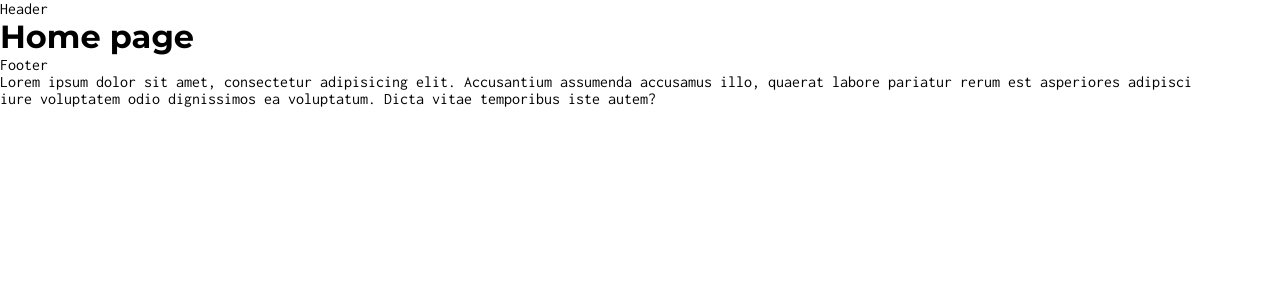
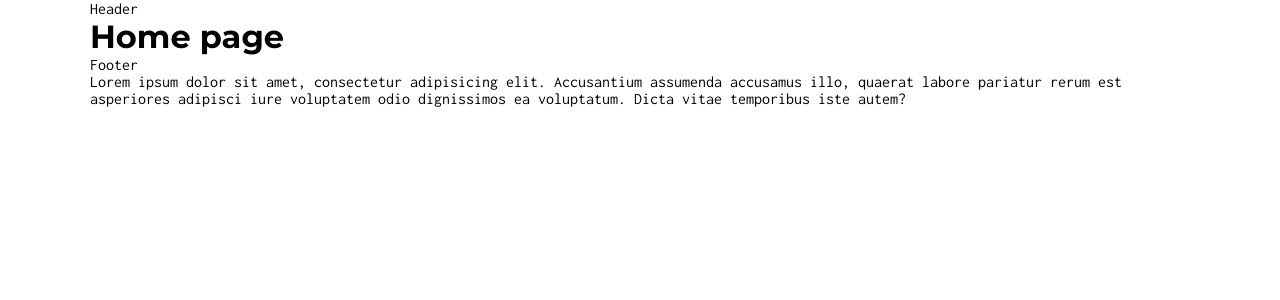
Before and after one commit to tetiana-zhuchenko/portfolio-app, a Next.js app: page / in a window 1280 px wide. Shown: the top 300 px of the page. Built offline with nearby package versions, Linux system fonts and the light colour scheme.

Commit message:
feat: added global styling

```diff
--- a/src/app/globals.css
+++ b/src/app/globals.css
@@ -1,10 +1,3 @@
-/* @font-face {
-  font-family: "Montserrat";
-  src: url("./assets/fonts/Montserrat.ttf");
-  font-weight: 100 900;
-  font-stretch: 25% 100%;
-} */
-
 :root {
   --text-primary-light: #000000;
   --text-primary-dark: #ffffff;
@@ -39,16 +32,21 @@
 *::before,
 *::after {
   box-sizing: border-box;
+}
+
+* {
   padding: 0;
   margin: 0;
 }
 
 html,
 body {
-  max-width: 1200px;
+  max-width: 1100px;
+  margin: auto;
 }
 
 body {
+  text-rendering: optimizeSpeed;
   color: var(--font-color);
   background: var(--bg-primary);
 }
@@ -57,6 +55,10 @@ html {
   font-family: var(--font-inconsolata);
 }
 
+html:focus-within {
+  scroll-behavior: smooth;
+}
+
 h1 {
   font-family: var(--font-montserrat);
 }
```
